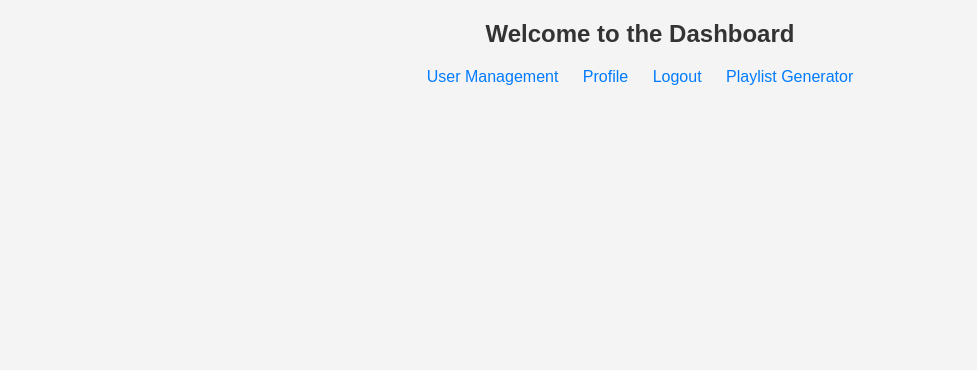
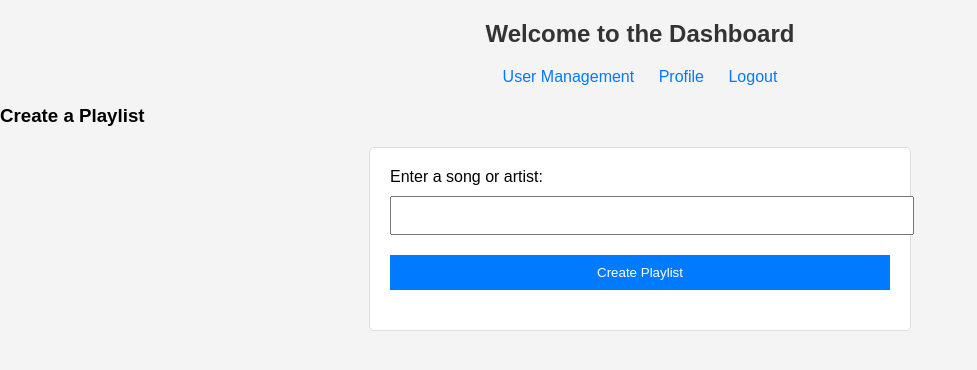
Before and after one commit to ThePagel/yTdL, a Flask app: page /dashboard in a window 1280 px wide. Shown: the top 370 px of the page, without its empty margins (0-977 px from the left). Run offline with Flask 3, Linux system fonts and the light colour scheme; the visitor is signed in with stand-in values (Sample User, id 1).

Commit message:
Update dashboard.html

```diff
--- a/templates/dashboard.html
+++ b/templates/dashboard.html
@@ -12,7 +12,17 @@
         <li><a href="{{ url_for('user_management') }}">User Management</a></li>
         <li><a href="{{ url_for('profile') }}">Profile</a></li>
         <li><a href="{{ url_for('logout') }}">Logout</a></li>
-        <li><a href="{{ url_for('playlist.playlist_generator') }}">Playlist Generator</a></li>
     </ul>
+
+    <h3>Create a Playlist</h3>
+    <form method="POST" action="{{ url_for('create_playlist') }}">
+        <div class="form-group">
+            <label for="song">Enter a song or artist:</label>
+            <input type="text" id="song" name="song" required>
+        </div>
+        <div class="form-group">
+            <button type="submit">Create Playlist</button>
+        </div>
+    </form>
 </body>
 </html>
```
